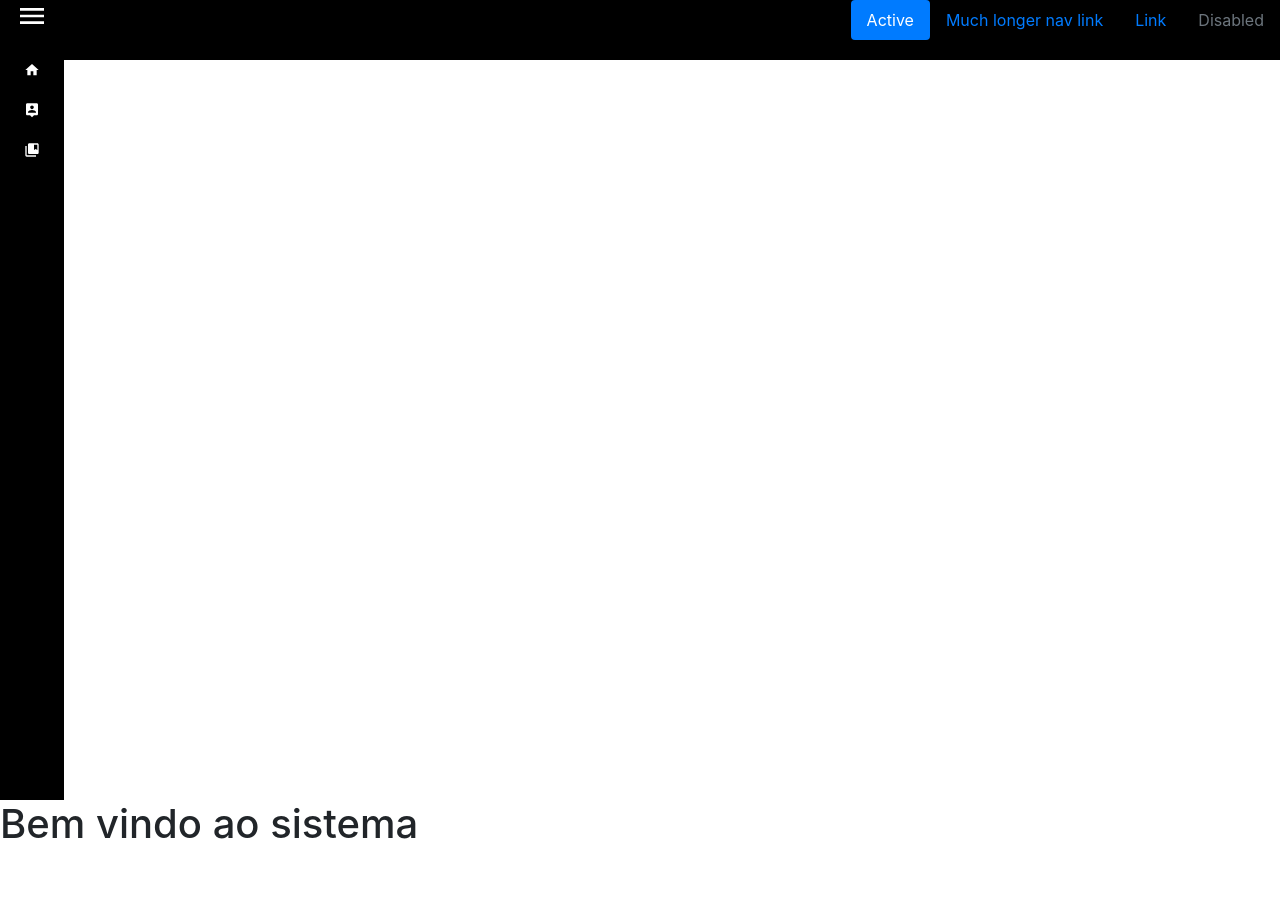
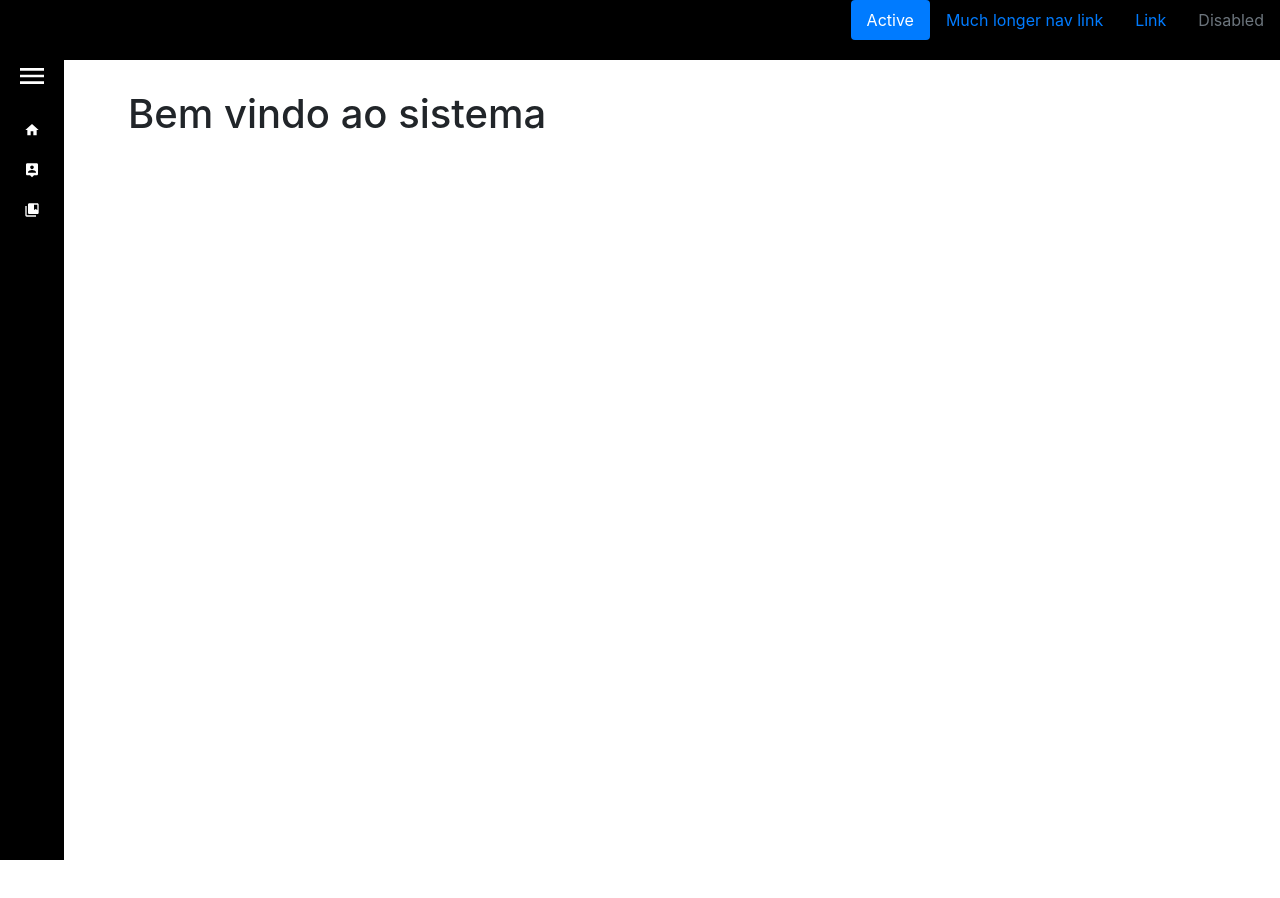
Before and after one commit to williamfenu/redux-project, a React (Create React App) app: page / in a window 1280 px wide. Shown: the top 898 px of the page. After the commit the page ends 860 px from the top, so only its background shows below. Built offline with nearby package versions, Linux system fonts and the light colour scheme.

Commit message:
ajuste no layout

```diff
--- a/src/App.css
+++ b/src/App.css
@@ -1,10 +1,12 @@
 html,
-body,
-div,
-aside {
+body {
   height: 100%;
 }
 * {
   padding: 0;
   margin: 0;
 }
+main {
+  margin-left: 10%;
+  padding-top: 30px;
+}
--- a/src/App.js
+++ b/src/App.js
@@ -6,7 +6,7 @@ import "./App.css";
 class App extends Component {
   render() {
     return (
-      <div className="defaultHeigh">
+      <div>
         <header>
           <Cabecalho />
         </header>
@@ -14,7 +14,7 @@ class App extends Component {
           <aside>
             <BarraLateral />
           </aside>
-          <div>{this.props.children}</div>
+          <main>{this.props.children}</main>
         </div>
       </div>
     );
--- a/src/components/barraLateral/style.css
+++ b/src/components/barraLateral/style.css
@@ -32,7 +32,8 @@
 }
 .navContainer {
   position: absolute;
-  width: 50%;
+  widows: 50%;
+  min-width: 50%;
   background-color: #000;
   height: 100vh;
   padding-top: 3rem;
--- a/src/components/cabecalho/styles.css
+++ b/src/components/cabecalho/styles.css
@@ -1,6 +1,5 @@
 .header {
   display: flex;
-  position: absolute;
   justify-content: flex-end;
   height: 60px;
   width: 100%;
```
